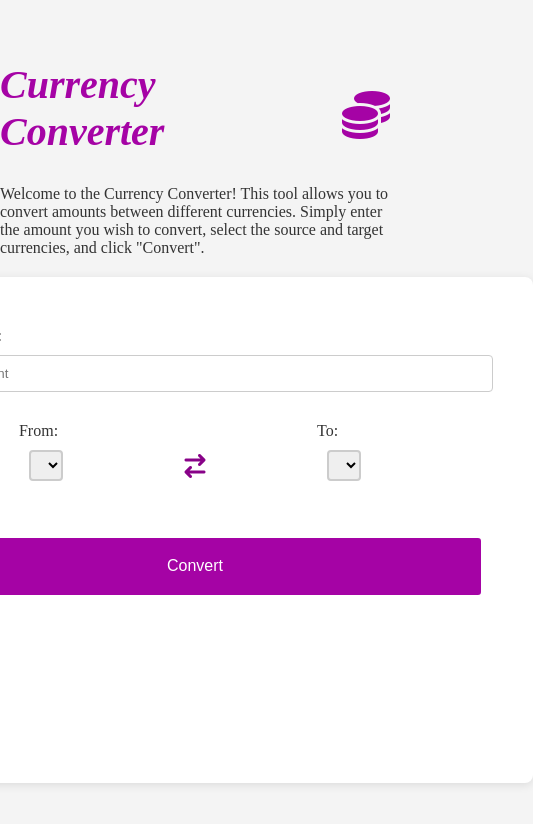
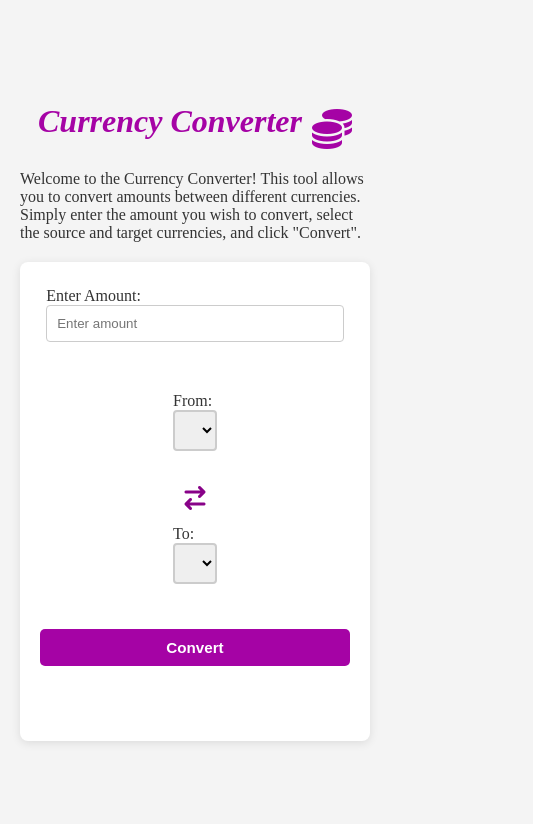
Before and after one commit to AnjleeDuseja/Currency_Converter, a plain HTML site: page index.html in a window 390 px wide. Shown: the whole page, 533 px wide, since content can reach past the window. Drawn offline with Linux system fonts and the light colour scheme; no server answers.

Commit message:
updated for responsiveness

```diff
--- a/style.css
+++ b/style.css
@@ -1,99 +1,149 @@
-*{
+
+* {
   margin: 0;
   padding: 0;
   box-sizing: border-box;
 }
-body{
+
+body {
   display: flex;
   flex-direction: column;
-    height: 100vh;
+  min-height: 100vh;
   justify-content: center;
   align-items: center;
   gap: 20px;
   background-color: #f4f4f4;
   color: #333;
-
-
+  padding: 20px;
 }
 
-h1{
+h1 {
   color: rgb(165, 3, 165);
-font-style:oblique;
+  font-style: oblique;
   font-size: 2.5rem;
   margin-bottom: 10px;
+  text-align: center;
 }
-#icon{
 
+#icon {
   color: rgb(165, 3, 165);
   font-size: 3rem;
-    padding-left: 20px;
+  padding-left: 10px;
   margin-top: 5px;
 }
 
-.header{
+.header {
   display: flex;
   justify-content: center;
   align-items: center;
+  flex-wrap: wrap;
+}
 
+.container {
+  width: 100%;
+  max-width: 500px;
+  background-color: #fff;
+  padding: 40px 30px;
+  border-radius: 8px;
+  box-shadow: 0 2px 10px rgba(0, 0, 0, 0.1);
+}
 
+form {
+  display: flex;
+  flex-direction: column;
+  align-items: center;
+  gap: 20px;
 }
-.container{
-    height: 60vh;
-    width: 80vh;
-    background-color: #fff;
-    padding: 50px;
-    border-radius: 8px;
-    box-shadow: 0 2px 10px rgba(0,0,0,0.1);
-}
-form input{
+
+form input {
   width: 100%;
+  max-width: 200px;
   padding: 10px;
-    margin: 10px ;
   border: 1px solid #ccc;
   border-radius: 4px;
 }
-.select-container{
+
+.select-container {
   width: 100%;
   display: flex;
+  flex-wrap: wrap;
   justify-content: space-evenly;
   align-items: center;
   margin-top: 20px;
+  gap: 10px;
 }
-form select{
-    padding: 5px;
+
+form select {
+  padding: 10px;
+  width: 130px;
   border: 2px solid #ccc;
   border-radius: 4px;
-    margin: 10px;
 }
-form option{
-    padding: 10px;
 
-}
-form button{
+form button {
   width: 100%;
-    height: 15%;
-    margin-top: 45px;
+  padding: 12px;
+  margin-top: 25px;
   background-color: rgb(165, 3, 165);
   color: #fff;
   border-radius: 5px;
-    border: 2px solid #fff;
+  border: none;
   cursor: pointer;
   font-size: 1rem;
-    font-style: bold;
+  font-weight: bold;
 }
-i{
+
+i {
   color: rgb(136, 2, 136);
   font-size: 1.5rem;
   margin-top: 20px;
 }
-#conversion-result{
+
+#conversion-result {
   margin-top: 30px;
   font-size: 1.5rem;
   color: rgb(136, 2, 136);
   font-weight: bold;
   text-align: center;
 }
-#error-msg{
+
+#error-msg {
   color: red;
-    font-size: 0.75rem;
+  font-size: 0.85rem;
+  margin-top: 10px;
 }
+
+/* 🌐 Media Queries for Responsiveness */
+@media (max-width: 600px) {
+  h1 {
+    font-size: 2rem;
+  }
+
+  #icon {
+    font-size: 2.5rem;
+  }
+
+  .container {
+    padding: 25px 20px;
+  }
+
+  .select-container {
+    flex-direction: column;
+    gap: 15px;
+  }
+
+  form input,
+  form select {
+    width: 100%;
+    max-width: none;
+  }
+
+  form button {
+    padding: 10px;
+    font-size: 0.95rem;
+  }
+
+  #conversion-result {
+    font-size: 1.2rem;
+  }
+}
```
Lines whose indentation alone changed are shown as unchanged.
